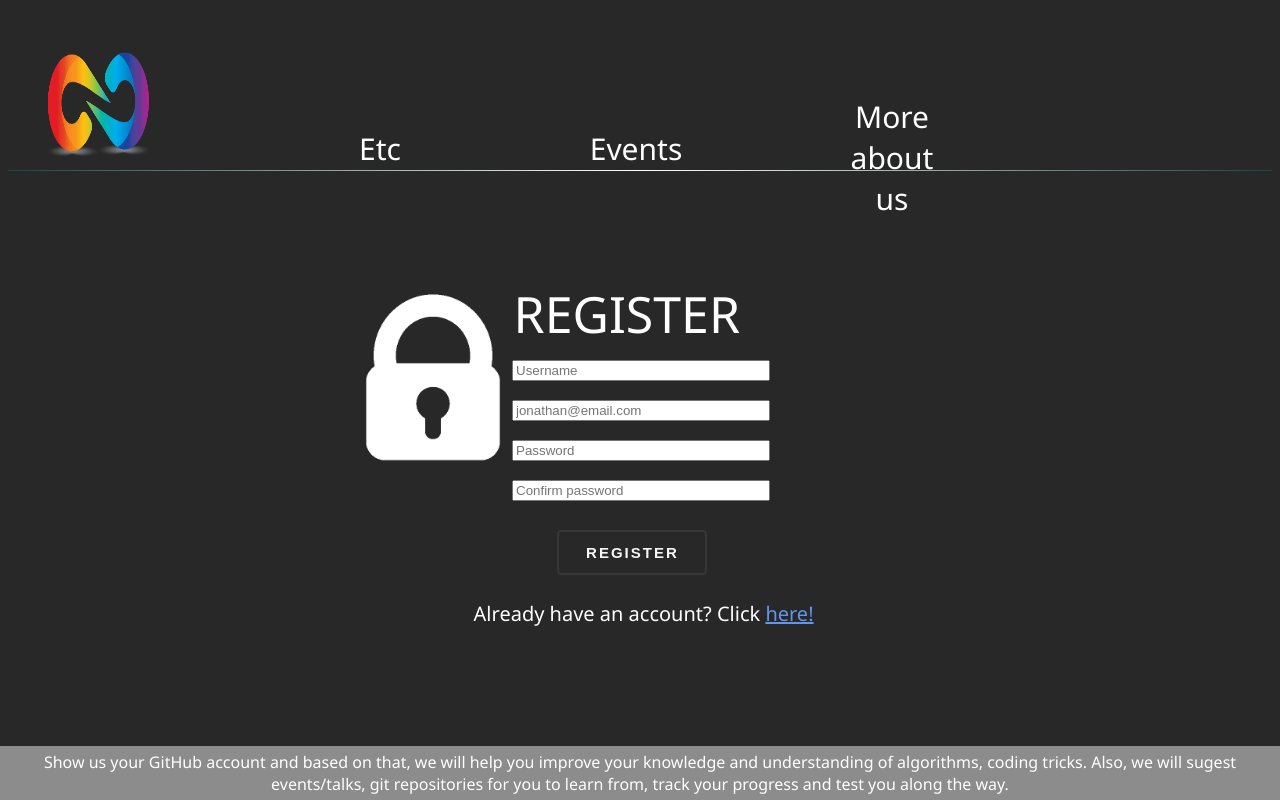
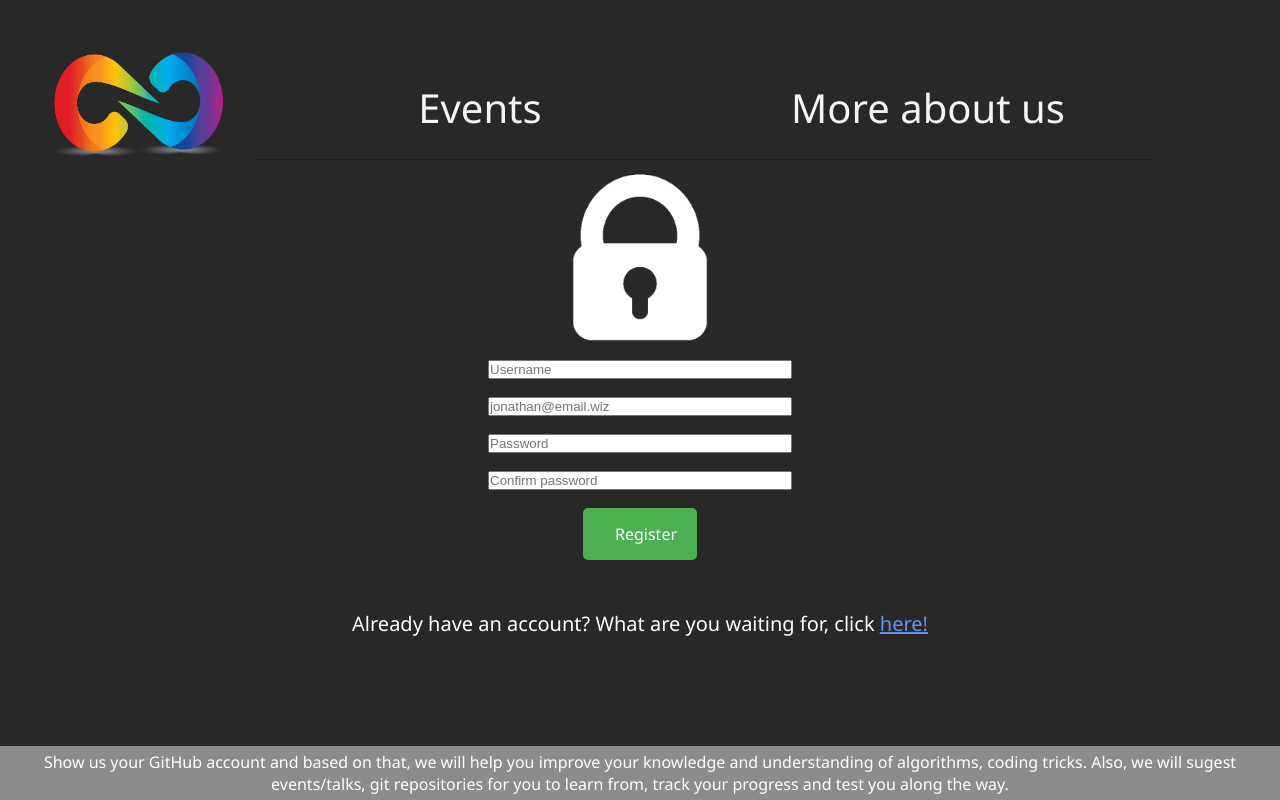
Before and after one commit to bpalanici/Web, a PHP site: page /register.html in a window 1280 px wide. Run offline with PHP 8.4, Linux system fonts and the light colour scheme.

Commit message:
Made responsive and whatnot

```diff
--- a/CSS/login-style.css
+++ b/CSS/login-style.css
@@ -1,168 +1,140 @@
-body{
-	background-color: #282828; /* #454545*/
+*{
+	margin: 0;
+	padding: 0;
 }
 
-.sexy {
-    margin: 170px 0;
+body{
+	background-color: rgb(40,40,40); /* #454545*/
+	height: 100%;
+    margin: 0;
+    padding: 0;
+}
+
+.line {
+	position: absolute;
+	top: 10%;
     height: 1px;
     background: red;
     background: -webkit-gradient(linear, 0 0, 100% 0, from(#1d4545),
     	to(#1d4545), color-stop(50%, white));
 }
 
-.label_login{
-	position: absolute;
-	font-family: Segoe UI;
-	color: white;
-	padding: 8px;
-	top: 34%;
-	left: 39.5%;
-	font-size: 50px;
-}
-
 .logo{
 	position: absolute;
 	top: 5%;
 	left: 3%;
+	width: 200px;
 }
 
 .logo:hover {
 	cursor: pointer;
 }
 
-/* -------- btn class with its subclasses --------*/
+/* BEGINNING OF CONTAINERS */
 
-.btn {
-  position: absolute;
-  display:block;
-  background-color: #383736;
-  top: 55%;
-  left: 43%;
-  height: 45px;
-  width: 150px;
-  margin: 10px 7px;
-  padding: 5px 5px;
-  font-weight: 700;
-  font-size: 15px;
-  letter-spacing: 2px;
-  color: whitesmoke;
-  border: 2px #383736 solid;
-  border-radius: 4px;
-  text-transform: uppercase;
-  outline: 0;
-  overflow:hidden;
-  background: none;
-  z-index: 1;
-  cursor: pointer;
-  transition:         0.08s ease-in;
-  -o-transition:      0.08s ease-in;
-  -ms-transition:     0.08s ease-in;
-  -moz-transition:    0.08s ease-in;
-  -webkit-transition: 0.08s ease-in;
+.container-header{
+	display: flex;
+	flex-flow: row wrap;
+	flex-wrap: wrap;
+
+	font-size: 40px;
+	font-family: Segoe UI;
+	text-align: center;
+
+	height: 10%;
+	width: 70%;
+
+	position: absolute;
+	top: 80px;
+	left: 20%;
 }
 
-.Login:before {
-  content: "";
-  position: absolute;
-  background: #383736;
-  bottom: 0;
-  left: 0;
-  right: 0;
-  top: 100%;
-  z-index: -1;
-  -webkit-transition: top 0.09s ease-in;
+.container-header:hover{
+	cursor: pointer;
 }
 
-.Login:hover:before {
-  top: 0;
+.Tab{
+	flex: 1;
+	color: whitesmoke;
+	text-decoration: none;
+
+	border-bottom: 1px solid rgb(30,30,30);
+  	background-color: transparent;
 }
 
-/* -------- End of subclasses --------*/
+.Tab:hover{
+	opacity: 0.5;
+}
+
+.container-Login{
+	display: flex;
+	flex-flow: column wrap;
+	align-items: center;
+	justify-content: space-between;
+
+	padding: 60px;
+	padding-left: 200px;
+	padding-right: 200px;
+	height: 600px;
+}
+
+.label{
+	flex: 1;
+}
+
+.input {
+	flex: 1;
+	flex-grow: 0;
+	width: 300px;
+}
 
 .text {
+	flex: 1;
+	order: 4;
+
 	color: white;
 	font-size: 20px;
 	font-family: Segoe UI;
-	position: absolute;
-	top: 65%;
-	left: 27%;
 }
 
-.link_reg{
-	position: relative;
-	left: 0%;
+.link{
+	flex: 1;
+
 	color: cornflowerblue;
 }
 
-.inp {
-	position: absolute;
-	width: 250px;
-	left: 40%;
-}
-
-.ID {
-	top: 45%;
-}
-
-.Password {
-	top:50%;
-}
-
 .Login-image{
-	position: absolute;
-	top: 35%;
-	left: 26%;
+	flex: 1;
+	align-self: right;
 	height: 200px;
 	width: 200px;
 }
 
-.footer {
-  position: absolute;
-  right: 0;
-  bottom: 0;
-  left: 0;
-  padding: 5px;
-  background-color: #8c8c8c;
+.button {
+  background-color: #4CAF50; /* Green */
+  border: none;
   color: white;
+  padding: 15px 32px;
+  width: 50px;
+  border-radius: 5px;
   text-align: center;
+  text-decoration: none;
+  display: inline-block;
+  font-size: 16px;
   font-family: Segoe UI;
+  text-decoration: none;
 }
 
-.Motto {
+.container-footer{
 	position: absolute;
-	color: White;
-	font-size: 45px;
-	font-family: Castellar;
-	top: 3%;
-	left: 16%;
+	left: 0;
+	bottom: 0;
+	right: 0;
+	padding: 5px;
+	background-color: #8c8c8c;
+	color: white;
+	text-align: center;
+	font-family: Segoe UI;
 }
 
-.square {
-	position: absolute;
-	font-family: Segoe UI;
-	font-size: 30px;
-	top: 16%;
-	width: 120px;
-	height: 50px;
-	text-align: center;
-	color: white;
-}
-
-.square:hover
-{
-	cursor: pointer;
-	opacity: 0.7;
-}
-
-.More{
-	top: 12%;
-	left: 65%;
-}
-
-.Events{
-	left: 45%;
-}
-
-.Etc{
-	left: 25%;
-}
+/* END OF CONTAINERS */
--- a/CSS/register-style.css
+++ b/CSS/register-style.css
@@ -1,176 +1,136 @@
-body{
-	background-color: #282828; /* #454545*/
+*{
+	margin: 0;
+	padding: 0;
 }
 
-.sexy {
-    margin: 170px 0;
+body{
+	background-color: rgb(40,40,40); /* #454545*/
+	height: 100%;
+    margin: 0;
+    padding: 0;
+}
+
+.line {
+	position: absolute;
+	top: 10%;
     height: 1px;
     background: red;
     background: -webkit-gradient(linear, 0 0, 100% 0, from(#1d4545),
     	to(#1d4545), color-stop(50%, white));
 }
 
-.label_login{
-	position: absolute;
-	font-family: Segoe UI;
-	color: white;
-	padding: 8px;
-	top: 34%;
-	left: 39.5%;
-	font-size: 50px;
-}
-
 .logo{
 	position: absolute;
 	top: 5%;
 	left: 3%;
+	width: 200px;
 }
 
 .logo:hover {
 	cursor: pointer;
 }
 
-/* -------- btn class with its subclasses --------*/
+/* BEGINNING OF CONTAINERS */
 
-.btn {
-  position: absolute;
-  display:block;
-  background-color: #383736;
-  top: 65%;
-  left: 43%;
-  height: 45px;
-  width: 150px;
-  margin: 10px 7px;
-  padding: 5px 5px;
-  font-weight: 700;
-  font-size: 15px;
-  letter-spacing: 2px;
-  color: whitesmoke;
-  border: 2px #383736 solid;
-  border-radius: 4px;
-  text-transform: uppercase;
-  outline: 0;
-  overflow:hidden;
-  background: none;
-  z-index: 1;
-  cursor: pointer;
-  transition:         0.08s ease-in;
-  -o-transition:      0.08s ease-in;
-  -ms-transition:     0.08s ease-in;
-  -moz-transition:    0.08s ease-in;
-  -webkit-transition: 0.08s ease-in;
+.container-header{
+	display: flex;
+	flex-flow: row wrap;
+	flex-wrap: wrap;
+
+	font-size: 40px;
+	font-family: Segoe UI;
+	text-align: center;
+
+	height: 10%;
+	width: 70%;
+
+	position: absolute;
+	top: 80px;
+	left: 20%;
 }
 
-.Register:before {
-  content: "";
-  position: absolute;
-  background: #383736;
-  bottom: 0;
-  left: 0;
-  right: 0;
-  top: 100%;
-  z-index: -1;
-  -webkit-transition: top 0.09s ease-in;
+.container-header:hover{
+	cursor: pointer;
 }
 
-.Register:hover:before {
-  top: 0;
+.Tab{
+	flex: 1;
+	color: whitesmoke;
+	text-decoration: none;
+
+	border-bottom: 1px solid rgb(30,30,30);
+  	background-color: transparent;
 }
 
-/* -------- End of subclasses --------*/
+.container-Login{
+	display: flex;
+	flex-flow: column wrap;
+	align-items: center;
+	justify-content: space-between;
+
+	padding: 60px;
+	padding-left: 200px;
+	padding-right: 200px;
+	height: 600px;
+}
+
+.label{
+	flex: 1;
+}
+
+.input {
+	flex: 1;
+	flex-grow: 0;
+	width: 300px;
+}
 
 .text {
+	flex: 1;
+	order: 4;
+
 	color: white;
 	font-size: 20px;
 	font-family: Segoe UI;
-	position: absolute;
-	top: 75%;
-	left: 37%;
 }
 
-.link_login{
-	position: relative;
-	left: 0%;
+.link{
+	flex: 1;
+
 	color: cornflowerblue;
 }
 
-.inp {
-	position: absolute;
-	width: 250px;
-	left: 40%;
-}
-
-.ID {
-	top: 45%;
-}
-
-.Email {
-	top: 50%;
-}
-
-.Password {
-	top:55%;
-}
-
-.ConfirmPassword{
-	top: 60%;
-}
-
 .Login-image{
-	position: absolute;
-	top: 35%;
-	left: 26%;
+	flex: 1;
+	align-self: right;
 	height: 200px;
 	width: 200px;
 }
 
-.footer {
-  position: absolute;
-  right: 0;
-  bottom: 0;
-  left: 0;
-  padding: 5px;
-  background-color: #8c8c8c;
+.button {
+  background-color: #4CAF50; /* Green */
+  border: none;
   color: white;
+  padding: 15px 32px;
+  width: 50px;
+  border-radius: 5px;
   text-align: center;
+  text-decoration: none;
+  display: inline-block;
+  font-size: 16px;
   font-family: Segoe UI;
+  text-decoration: none;
 }
 
-.Motto {
+.container-footer{
 	position: absolute;
-	color: White;
-	font-size: 45px;
-	font-family: Castellar;
-	top: 3%;
-	left: 16%;
+	left: 0;
+	bottom: 0;
+	right: 0;
+	padding: 5px;
+	background-color: #8c8c8c;
+	color: white;
+	text-align: center;
+	font-family: Segoe UI;
 }
 
-.square {
-	position: absolute;
-	font-family: Segoe UI;
-	font-size: 30px;
-	top: 16%;
-	width: 120px;
-	height: 50px;
-	text-align: center;
-	color: white;
-}
-
-.square:hover
-{
-	cursor: pointer;
-	opacity: 0.7;
-}
-
-.More{
-	top: 12%;
-	left: 65%;
-}
-
-.Events{
-	left: 45%;
-}
-
-.Etc{
-	left: 25%;
-}
+/* END OF CONTAINERS */
--- a/register.html
+++ b/register.html
@@ -1,54 +1,42 @@
 <!DOCTYPE html>
 
-<html lang="en">
+<html>
+	<link rel="icon" href="Images/Logo.png">
+	<link rel="stylesheet" type="text/css" href=CSS/login-style.css>
 <head>
-	<meta charset="utf-8"/>
-	<link rel="icon" href="Images/Logo.png">
-	<link rel="stylesheet" type="text/css" href=CSS/register-style.css>
-
-	<title>Register :: Technical Skill Enhancer</title>
+	<title>Login :: Technical Skill Enhancer</title>
 </head>
 	<body>
+		<div class="line"></div>
 		<a href="index.html">
 			<img class="logo" src="Images/Logo.png" alt="logo-infinity" height="120" width="120">
 		</a>
 
-	<img class="Login-image" src="Images/login-lock.png" alt="login" height="120" width="120">
-	  <div class="sexy"></div>
-
-	<div>
-		<span class="label_login">REGISTER</span>
-		<!--<span class="Motto">DEVELOPED BY STUDENTS FOR STUDENTS.</span>-->
+		<div class="container-header">
+			<a href="index.html" class="Tab">Events</a>
+			<a href="index.html" class="Tab">More about us</a>
+				<!--<a href="index.html" class="Etc">Etc</a>-->
 		</div>
 
-	<a href="index.html">
-		<div class="square More">More about us</div>
-	</a>
 
-	<a href="index.html">
-		<div class="square Events">
-			Events
+
+		<div class="container-Login">
+			<div class="label"></div>
+			<div class="label"></div>
+
+			<img class="Login-image" src="Images/login-lock.png" alt="login" height="120" width="120">
+			<div class="text">Already have an account? What are you waiting for, click <a href="login.html" class="link">here!</a></div>
+
+			<input class="input" type="text" name="ID" placeholder="Username" required=""><br>
+			<input class="input" type="text" name="Email" placeholder="jonathan@email.wiz" required=""><br>
+			<input class="input" type="password" name="Password" placeholder="Password" required=""><br>
+			<input class="input" type="password" name="CPassword" placeholder="Confirm password" required=""><br>
+
+			<a href="index.html"><div class="button">Register</div></a>
+			<div class="label"></div>
 		</div>
-	</a>
 
-	<a href="index.html">
-		<div class="square Etc">
-			Etc
-		</div>
-	</a>
-
-	<a href="index.html">
-		<button class="btn Register">Register</button>
-	</a>
-
-	<input class="inp ID" type="text" name="ID" placeholder="Username" required=""><br>
-	<input class="inp Email" type="text" name="ID" placeholder="jonathan@email.com" required=""><br>
-	<input class="inp Password" type="password" name="Password" placeholder="Password" required=""><br>
-	<input class="inp ConfirmPassword" type="password" name="Password" placeholder="Confirm password" required=""><br>
-
-	<span class="text Login">Already have an account? Click <a href="login.html" class="text link_login">here!</a></span>
-
-	<div class="footer">
+		<div class="container-footer">
 			Show us your GitHub account and based on that, we will help you improve your knowledge and understanding of algorithms, coding tricks. Also, we will sugest events/talks, git repositories for you to learn from, track your progress and test you along the way.
 		</div>
 	</body>
```
Also changed, not shown: login.html (+20 -35 lines). Lines whose indentation alone changed are shown as unchanged.
